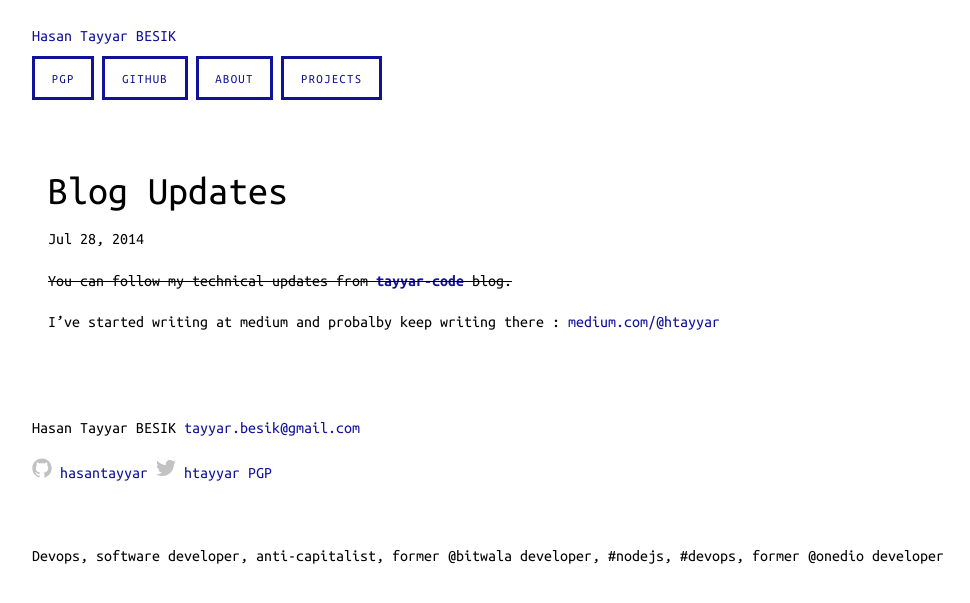
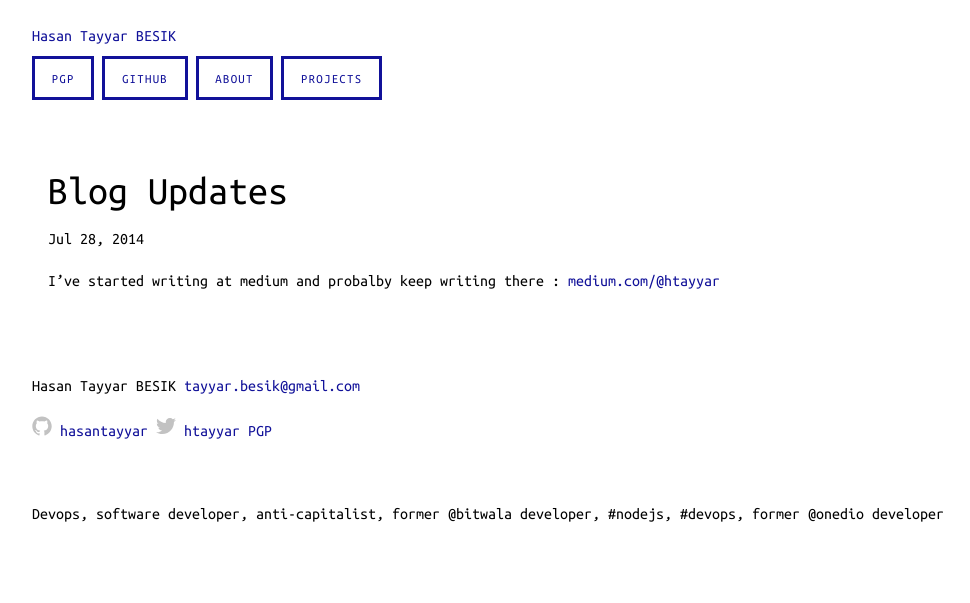
Before and after one commit to hasantayyar/hasantayyar.net, a Jekyll site: the page built from _posts/2014-07-28-blog.markdown, in a window 1280 px wide. Shown: the top 603 px of the page, without its empty margins (144-1114 px from the left). Built offline with Jekyll 4.4.1, drawn with Linux system fonts in a browser that asks for light colours; Markdown is read by kramdown in place of the engine named in the settings.

Commit message:
Update 2014-07-28-blog.markdown

```diff
--- a/_posts/2014-07-28-blog.markdown
+++ b/_posts/2014-07-28-blog.markdown
@@ -5,6 +5,4 @@ date:   2014-07-28 17:31:40
 categories: announcement
 ---
 
-~~You can follow my technical updates from **[tayyar-code](http://tayyar-code.blogspot.com)** blog.~~
-
 I've started writing at medium and probalby keep writing there : [medium.com/@htayyar](https://medium.com/@htayyar)
```
